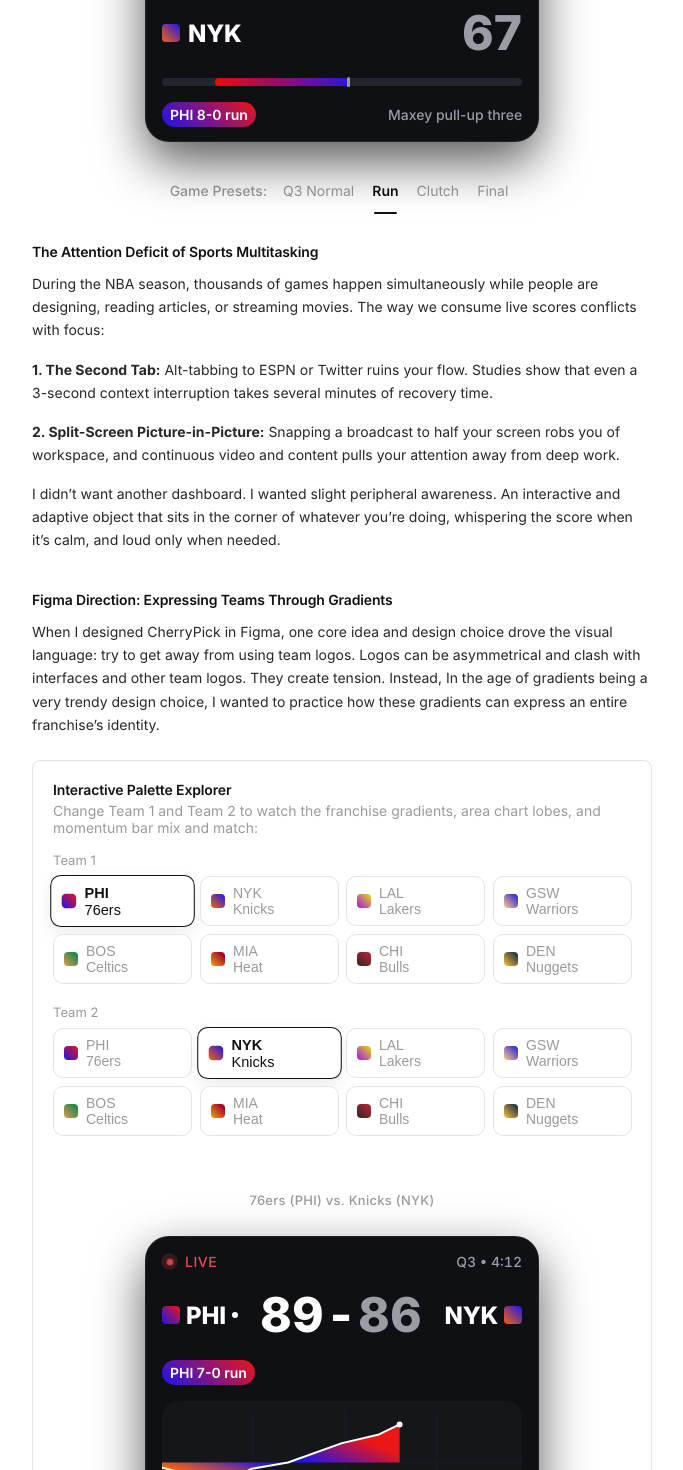
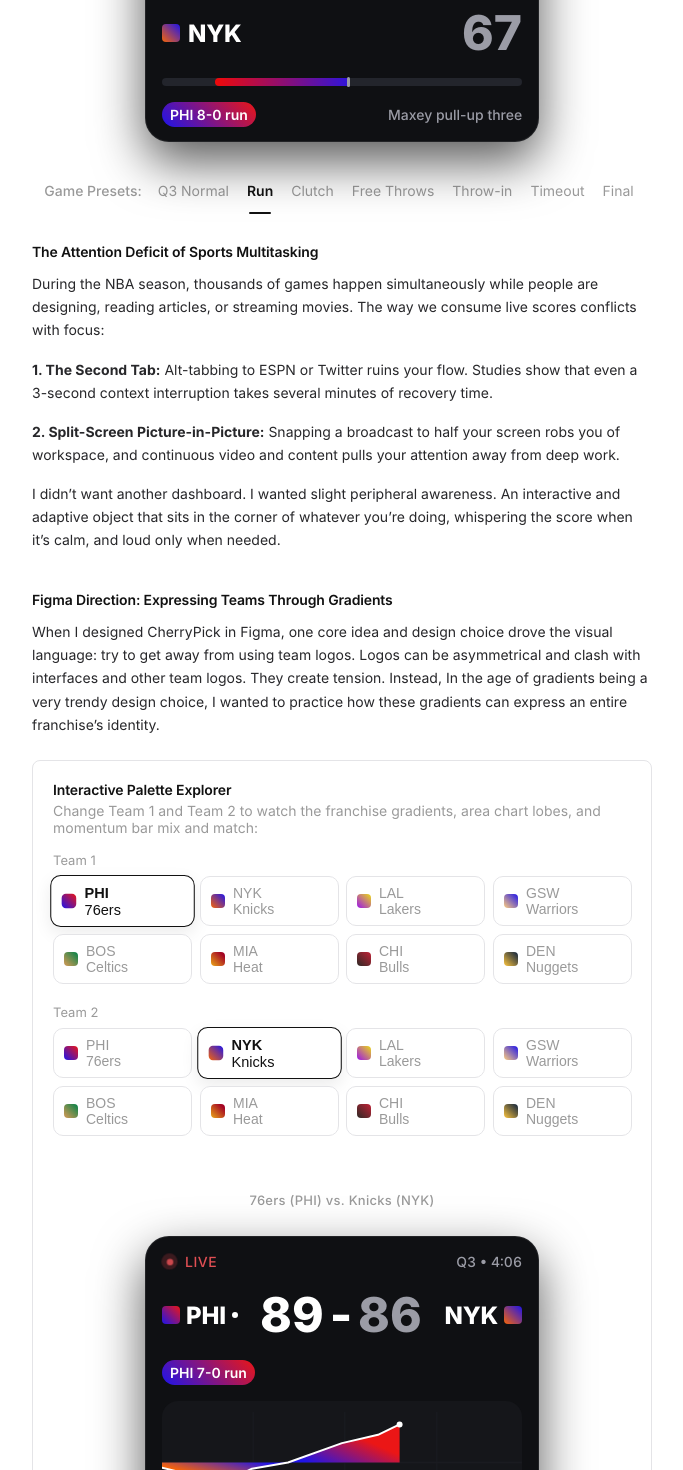
Before and after one commit to hunterlogan30-cell/cherrypick, a React (Vite) app: page / in a window 1280 px wide. Shown: the part 451-1921 px from the top of the page, without its empty margins (298-981 px from the left). Built offline with nearby package versions, Linux system fonts and the light colour scheme.

Commit message:
Sync plays and points timing, add live clock ticking and stoppage states

```diff
--- a/src/components/FloatingGameCard.tsx
+++ b/src/components/FloatingGameCard.tsx
@@ -1,7 +1,11 @@
 import React, { useEffect, useLayoutEffect, useRef, useState } from 'react';
 import { NbaGame } from '../types/nba';
 import { getTeamInfo } from '../data/teams';
-import { formatLiveClockDisplay } from '../services/espnNbaService';
+import {
+  formatLiveClockDisplay,
+  clockToSeconds,
+  secondsToClock,
+} from '../services/espnNbaService';
 import { ScoreChart } from './ScoreChart';
 
 interface FloatingGameCardProps {
@@ -19,6 +23,49 @@ export const FloatingGameCard: React.FC<FloatingGameCardProps> = ({
 }) => {
   const awayInfo = getTeamInfo(game.awayTeam);
   const homeInfo = getTeamInfo(game.homeTeam);
+
+  // Live 1-second countdown clock that ticks smoothly in real-time
+  const [liveClock, setLiveClock] = useState<string>(game.clock || '12:00');
+
+  useEffect(() => {
+    setLiveClock(game.clock || '12:00');
+  }, [game.clock]);
+
+  useEffect(() => {
+    // Only tick when in a live phase and clock is not stopped!
+    const isStopped =
+      game.isClockRunning === false ||
+      game.isTimeout ||
+      Boolean(game.stoppageReason) ||
+      Boolean(game.stoppageDetail) ||
+      /timeout|end|half/i.test(game.clock || '');
+
+    if (
+      isStopped ||
+      (game.phase !== 'LIVE' &&
+        game.phase !== 'CLUTCH' &&
+        game.phase !== 'OVERTIME')
+    ) {
+      return;
+    }
+
+    const interval = setInterval(() => {
+      setLiveClock((prev) => {
+        const secs = clockToSeconds(prev);
+        if (secs <= 0) return '0:00';
+        return secondsToClock(secs - 1);
+      });
+    }, 1000);
+
+    return () => clearInterval(interval);
+  }, [
+    game.phase,
+    game.isClockRunning,
+    game.isTimeout,
+    game.stoppageReason,
+    game.stoppageDetail,
+    game.clock,
+  ]);
 
   const innerRef = useRef<HTMLDivElement | null>(null);
   const [cardHeight, setCardHeight] = useState<number | null>(null);
@@ -188,11 +235,46 @@ export const FloatingGameCard: React.FC<FloatingGameCardProps> = ({
           /timeout/i.test(game.lastPlays[0].description)) ||
         (game.lastPlayShort && /timeout/i.test(game.lastPlayShort))
     );
+
+    let stoppageReason = game.stoppageReason;
+    let stoppageDetail = game.stoppageDetail;
+
+    if (!stoppageReason && !stoppageDetail) {
+      if (isTimeout) {
+        stoppageReason = 'Timeout';
+        stoppageDetail = 'Timeout';
+      } else if (game.isClockRunning === false) {
+        const checkText = `${game.lastPlayShort || ''} ${game.lastPlays?.[0]?.description || ''}`;
+        if (/free\s*throw|shooting\s*foul/i.test(checkText)) {
+          stoppageReason = 'Free Throws';
+          stoppageDetail = 'Free Throws';
+        } else if (/throw-in|throwin|inbounds|out\s+of\s+bounds|turnover|violation|foul|substitution/i.test(checkText)) {
+          stoppageReason = 'Throw-in';
+          stoppageDetail = 'Throw-in';
+        } else if (/review|challenge|replay/i.test(checkText)) {
+          stoppageReason = 'Review';
+          stoppageDetail = 'Review';
+        } else if (/jump\s*ball|held\s*ball/i.test(checkText)) {
+          stoppageReason = 'Jump Ball';
+          stoppageDetail = 'Jump Ball';
+        }
+      }
+    }
+
+    const isStopped = Boolean(
+      stoppageReason ||
+      stoppageDetail ||
+      isTimeout ||
+      game.isClockRunning === false
+    );
+
     const clockLabel = formatLiveClockDisplay(
       game.quarter,
-      game.clock,
+      liveClock,
       game.phase,
-      isTimeout
+      isTimeout,
+      stoppageReason,
+      stoppageDetail
     );
     if (game.phase === 'CLUTCH') {
       return (
@@ -205,13 +287,13 @@ export const FloatingGameCard: React.FC<FloatingGameCardProps> = ({
           </div>
           <span
             className={
-              isTimeout
+              isStopped
                 ? 'cp-text-muted'
                 : 'cp-clutch-clock cp-anim-clutch-clock'
             }
             style={
-              isTimeout
-                ? { fontSize: 14, fontWeight: 500, color: '#FFCE7E' }
+              isStopped
+                ? { fontSize: 14, fontWeight: 600, color: '#FFCE7E' }
                 : undefined
             }
           >
@@ -245,7 +327,7 @@ export const FloatingGameCard: React.FC<FloatingGameCardProps> = ({
               OVERTIME
             </span>
           </div>
-          <span className={isTimeout ? 'cp-text-muted' : 'cp-live-clock-red'}>
+          <span className={isStopped ? 'cp-text-white-14-semi' : 'cp-live-clock-red'}>
             {clockLabel}
           </span>
         </div>
@@ -283,7 +365,7 @@ export const FloatingGameCard: React.FC<FloatingGameCardProps> = ({
           </div>
         </div>
         <span
-          className="cp-text-muted"
+          className={isStopped ? 'cp-text-white-14-semi' : 'cp-text-muted'}
           style={{ fontVariantNumeric: 'tabular-nums' }}
         >
           {clockLabel}
--- a/src/components/PopupDashboard.tsx
+++ b/src/components/PopupDashboard.tsx
@@ -164,7 +164,9 @@ export const PopupDashboard: React.FC<PopupDashboardProps> = ({
                     g.isTimeout ||
                       /timeout/i.test(g.clock || '') ||
                       (g.lastPlayShort && /timeout/i.test(g.lastPlayShort))
-                  )
+                  ),
+                  g.stoppageReason,
+                  g.stoppageDetail
                 )}
               </span>
             </div>
--- a/src/services/espnNbaService.ts
+++ b/src/services/espnNbaService.ts
@@ -51,10 +51,18 @@ export function formatLiveClockDisplay(
   quarter?: number,
   clock?: string,
   phase?: string,
-  isTimeout?: boolean
+  isTimeout?: boolean,
+  stoppageReason?: string | null,
+  stoppageDetail?: string | null
 ): string {
-  if (isTimeout || /timeout/i.test(clock || '')) {
+  if (isTimeout) {
     return 'Timeout';
+  }
+  if (stoppageDetail) {
+    return stoppageDetail;
+  }
+  if (stoppageReason) {
+    return stoppageReason;
   }
   const q = quarter || 1;
   const isOt = phase === 'OVERTIME' || q > 4;
@@ -95,9 +103,14 @@ export function tickLiveGamesOneSecond(games: NbaGame[]): NbaGame[] {
     ) {
       return g;
     }
-    // When a timeout is active, hold the clock so it displays 'Timeout' and does not tick down!
-    // As soon as play is live, continuously count down second by second!
-    if (g.isTimeout || /timeout/i.test(g.clock || '')) {
+    // When game action is stopped (free throws, throw-in, timeout, review, end of period), DO NOT TICK!
+    if (
+      g.isClockRunning === false ||
+      g.isTimeout ||
+      Boolean(g.stoppageReason) ||
+      Boolean(g.stoppageDetail) ||
+      /timeout|end|half/i.test(g.clock || '')
+    ) {
       return g;
     }
     const currentSecs = clockToSeconds(g.clock);
@@ -772,15 +785,53 @@ export async function enrichGameWithSummary(game: NbaGame): Promise<NbaGame> {
         (game.isTimeout && !hasActiveBasketballPlayResumed)
     );
 
-    // Stoppage detection: clock must NOT tick when in timeout, during free throws, fouls, dead balls, or substitutions
-    const isStoppage =
-      isTimeout ||
-      /foul|free\s+throw|timeout|review|instant\s+replay|stoppage|injury|out\s+of\s+bounds|violation|jump\s+ball/i.test(
+    // Stoppage classification: identify exact state (Free Throws, Throw-in, Timeout, Review, Jump Ball)
+    let stoppageReason: NbaGame['stoppageReason'] = null;
+    let stoppageDetail: string | undefined = undefined;
+
+    if (isTimeout) {
+      stoppageReason = 'Timeout';
+      stoppageDetail = 'Timeout';
+    } else if (/review|challenge|replay/i.test(latestActionText)) {
+      stoppageReason = 'Review';
+      stoppageDetail = 'Review';
+    } else if (/jump\s+ball|held\s+ball/i.test(latestActionText)) {
+      stoppageReason = 'Jump Ball';
+      stoppageDetail = 'Jump Ball';
+    } else if (
+      /free\s+throw|shooting\s+foul/i.test(latestActionText) ||
+      /free\s+throw/i.test(String(latestActionPlay?.type?.text || ''))
+    ) {
+      stoppageReason = 'Free Throws';
+      const ftMatch = latestActionText.match(/\b([1-3]\s+of\s+[1-3])\b/i);
+      stoppageDetail = ftMatch ? `Free Throw (${ftMatch[1]})` : 'Free Throws';
+    } else if (
+      /out\s+of\s+bounds|turnover|bad\s+pass|traveling|violation|foul|substitution|enters\s+the\s+game/i.test(
         latestActionText
       ) ||
-      /enters the game|substitution/i.test(latestRawText);
+      /enters the game|substitution/i.test(latestRawText)
+    ) {
+      stoppageReason = 'Throw-in';
+      stoppageDetail = 'Throw-in';
+    }
 
+    const isStoppage = Boolean(stoppageReason || isTimeout);
     const isClockRunning = isLivePhase && !isStoppage;
+
+    // Synchronize scoreboard points with play calls so points and plays NEVER desync
+    let syncedAwayScore = game.awayScore;
+    let syncedHomeScore = game.homeScore;
+
+    if (rawPlays.length > 0 && game.phase !== 'FINAL') {
+      for (let i = rawPlays.length - 1; i >= 0; i--) {
+        const p = rawPlays[i];
+        if (typeof p?.awayScore === 'number' && typeof p?.homeScore === 'number') {
+          syncedAwayScore = p.awayScore;
+          syncedHomeScore = p.homeScore;
+          break;
+        }
+      }
+    }
 
     // If a timeout is active, callout should highlight the timeout play
     const timeoutPlay = lastPlays.find((lp) =>
@@ -798,9 +849,13 @@ export async function enrichGameWithSummary(game: NbaGame): Promise<NbaGame> {
 
     return {
       ...game,
+      awayScore: syncedAwayScore,
+      homeScore: syncedHomeScore,
       possession: livePossession,
       isTimeout,
       isClockRunning,
+      stoppageReason,
+      stoppageDetail,
       lastPlays: lastPlays.length > 0 ? lastPlays : game.lastPlays,
       lastPlayShort: preferredCalloutPlay?.description || game.lastPlayShort,
       activeRunText,
--- a/src/showcase/ShowcasePage.tsx
+++ b/src/showcase/ShowcasePage.tsx
@@ -747,7 +747,9 @@ export const ShowcasePage: React.FC<ShowcasePageProps> = ({ onBackToIndex, onOpe
 
   const simSnapshot = getSimSnapshot(simTime);
 
-  const applyPreset = (preset: 'normal' | 'run' | 'clutch' | 'final') => {
+  const applyPreset = (
+    preset: 'normal' | 'run' | 'clutch' | 'final' | 'freethrows' | 'throwin' | 'timeout'
+  ) => {
     if (preset === 'normal') {
       setHeroGame({
         ...FIGMA_GAMES_LIVE[0],
@@ -756,6 +758,10 @@ export const ShowcasePage: React.FC<ShowcasePageProps> = ({ onBackToIndex, onOpe
         clock: '4:12',
         awayScore: 78,
         homeScore: 67,
+        isClockRunning: true,
+        stoppageReason: null,
+        stoppageDetail: undefined,
+        isTimeout: false,
         possession: 'away',
         activeRunText: undefined,
         activeRunTeam: undefined,
@@ -773,6 +779,10 @@ export const ShowcasePage: React.FC<ShowcasePageProps> = ({ onBackToIndex, onOpe
         clock: '4:12',
         awayScore: 78,
         homeScore: 67,
+        isClockRunning: true,
+        stoppageReason: null,
+        stoppageDetail: undefined,
+        isTimeout: false,
         possession: 'away',
         activeRunText: 'PHI 8-0 run',
         activeRunTeam: 'PHI',
@@ -780,6 +790,105 @@ export const ShowcasePage: React.FC<ShowcasePageProps> = ({ onBackToIndex, onOpe
         momentumValue: -28,
         scoreHistory: FIGMA_SCORE_HISTORY_Q3,
         lastPlayShort: 'Maxey pull-up three',
+      });
+      setHeroAlert(null);
+    } else if (preset === 'freethrows') {
+      setHeroGame({
+        ...FIGMA_GAMES_LIVE[0],
+        phase: 'LIVE',
+        quarter: 3,
+        clock: '3:45',
+        awayScore: 81,
+        homeScore: 68,
+        isClockRunning: false,
+        stoppageReason: 'Free Throws',
+        stoppageDetail: 'Free Throw (1 of 2)',
+        isTimeout: false,
+        possession: 'home',
+        activeRunText: undefined,
+        activeRunTeam: undefined,
+        runPoints: 0,
+        momentumValue: -20,
+        scoreHistory: FIGMA_SCORE_HISTORY_Q3,
+        lastPlayShort: 'Brunson shooting foul (2 FTs)',
+        lastPlays: [
+          {
+            id: 'ft1',
+            clock: '3:45',
+            quarter: 3,
+            teamAbbr: 'NYK',
+            description: 'Brunson fouled by Maxey on driving layup (2 FTs)',
+            isScoringPlay: false,
+            pointsScored: 0,
+          },
+          ...FIGMA_GAMES_LIVE[0].lastPlays,
+        ],
+      });
+      setHeroAlert(null);
+    } else if (preset === 'throwin') {
+      setHeroGame({
+        ...FIGMA_GAMES_LIVE[0],
+        phase: 'LIVE',
+        quarter: 3,
+        clock: '3:20',
+        awayScore: 81,
+        homeScore: 69,
+        isClockRunning: false,
+        stoppageReason: 'Throw-in',
+        stoppageDetail: 'Throw-in',
+        isTimeout: false,
+        possession: 'away',
+        activeRunText: undefined,
+        activeRunTeam: undefined,
+        runPoints: 0,
+        momentumValue: -18,
+        scoreHistory: FIGMA_SCORE_HISTORY_Q3,
+        lastPlayShort: 'Deflected out of bounds by NYK',
+        lastPlays: [
+          {
+            id: 'th1',
+            clock: '3:20',
+            quarter: 3,
+            teamAbbr: 'NYK',
+            description: 'Brunson lost ball deflected out of bounds',
+            isScoringPlay: false,
+            pointsScored: 0,
+          },
+          ...FIGMA_GAMES_LIVE[0].lastPlays,
+        ],
+      });
+      setHeroAlert(null);
+    } else if (preset === 'timeout') {
+      setHeroGame({
+        ...FIGMA_GAMES_LIVE[0],
+        phase: 'LIVE',
+        quarter: 3,
+        clock: '2:55',
+        awayScore: 84,
+        homeScore: 69,
+        isTimeout: true,
+        isClockRunning: false,
+        stoppageReason: 'Timeout',
+        stoppageDetail: 'Timeout',
+        possession: 'home',
+        activeRunText: 'PHI 11-2 run',
+        activeRunTeam: 'PHI',
+        runPoints: 11,
+        momentumValue: -34,
+        scoreHistory: FIGMA_SCORE_HISTORY_Q3,
+        lastPlayShort: 'NYK Full Timeout',
+        lastPlays: [
+          {
+            id: 'to1',
+            clock: '2:55',
+            quarter: 3,
+            teamAbbr: 'NYK',
+            description: 'Knicks 60-second full timeout',
+            isScoringPlay: false,
+            pointsScored: 0,
+          },
+          ...FIGMA_GAMES_LIVE[0].lastPlays,
+        ],
       });
       setHeroAlert(null);
     } else if (preset === 'clutch') {
@@ -790,6 +899,10 @@ export const ShowcasePage: React.FC<ShowcasePageProps> = ({ onBackToIndex, onOpe
         clock: '1:48',
         awayScore: 101,
         homeScore: 99,
+        isClockRunning: true,
+        stoppageReason: null,
+        stoppageDetail: undefined,
+        isTimeout: false,
         possession: 'home',
         activeRunText: undefined,
         activeRunTeam: undefined,
@@ -808,6 +921,10 @@ export const ShowcasePage: React.FC<ShowcasePageProps> = ({ onBackToIndex, onOpe
         clock: 'FINAL',
         awayScore: 112,
         homeScore: 109,
+        isClockRunning: false,
+        stoppageReason: null,
+        stoppageDetail: undefined,
+        isTimeout: false,
         possession: null,
         activeRunText: undefined,
         activeRunTeam: undefined,
@@ -999,6 +1116,42 @@ export const ShowcasePage: React.FC<ShowcasePageProps> = ({ onBackToIndex, onOpe
               </button>
               <button
                 className={`cp-text-selector-btn ${
+                  heroGame.stoppageReason === 'Free Throws' ? 'active' : ''
+                }`}
+                onClick={() => applyPreset('freethrows')}
+                style={{
+                  ...styles.btnGhost,
+                  ...(heroGame.stoppageReason === 'Free Throws' ? styles.btnGhostActive : {}),
+                }}
+              >
+                Free Throws
+              </button>
+              <button
+                className={`cp-text-selector-btn ${
+                  heroGame.stoppageReason === 'Throw-in' ? 'active' : ''
+                }`}
+                onClick={() => applyPreset('throwin')}
+                style={{
+                  ...styles.btnGhost,
+                  ...(heroGame.stoppageReason === 'Throw-in' ? styles.btnGhostActive : {}),
+                }}
+              >
+                Throw-in
+              </button>
+              <button
+                className={`cp-text-selector-btn ${
+                  heroGame.isTimeout ? 'active' : ''
+                }`}
+                onClick={() => applyPreset('timeout')}
+                style={{
+                  ...styles.btnGhost,
+                  ...(heroGame.isTimeout ? styles.btnGhostActive : {}),
+                }}
+              >
+                Timeout
+              </button>
+              <button
+                className={`cp-text-selector-btn ${
                   heroGame.phase === 'FINAL' ? 'active' : ''
                 }`}
                 onClick={() => applyPreset('final')}
```
Also changed, not shown: src/types/nba.ts (+11 -0 lines), 4 other files (tests, documents, lock files or other folders).
